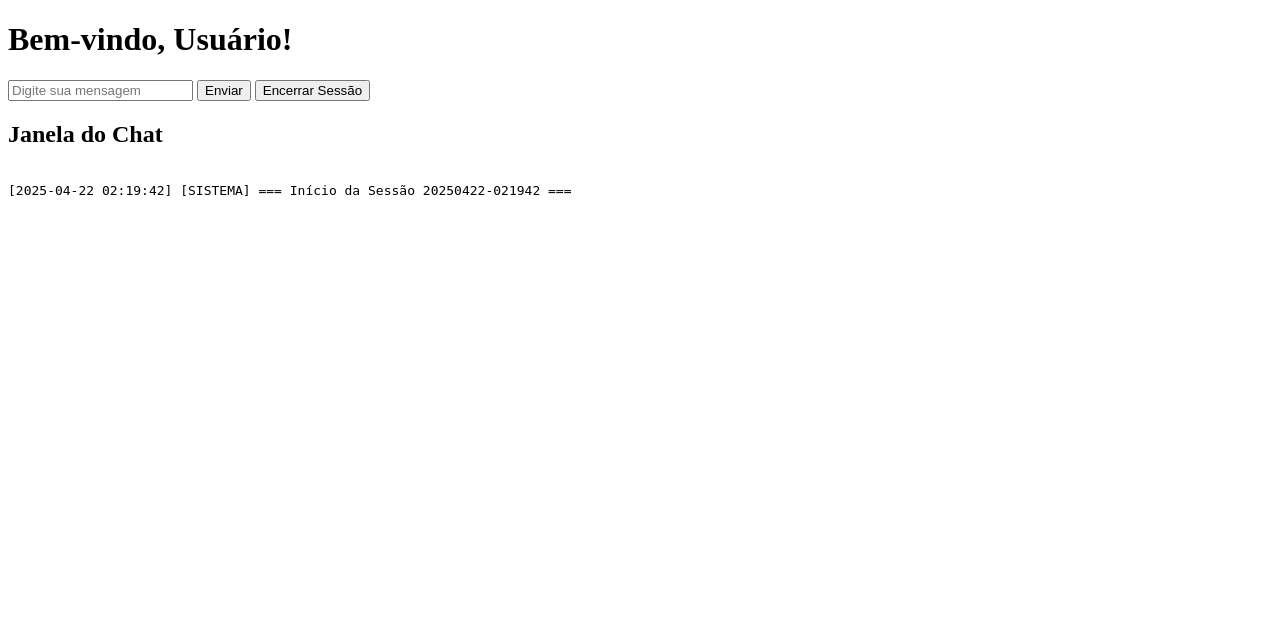
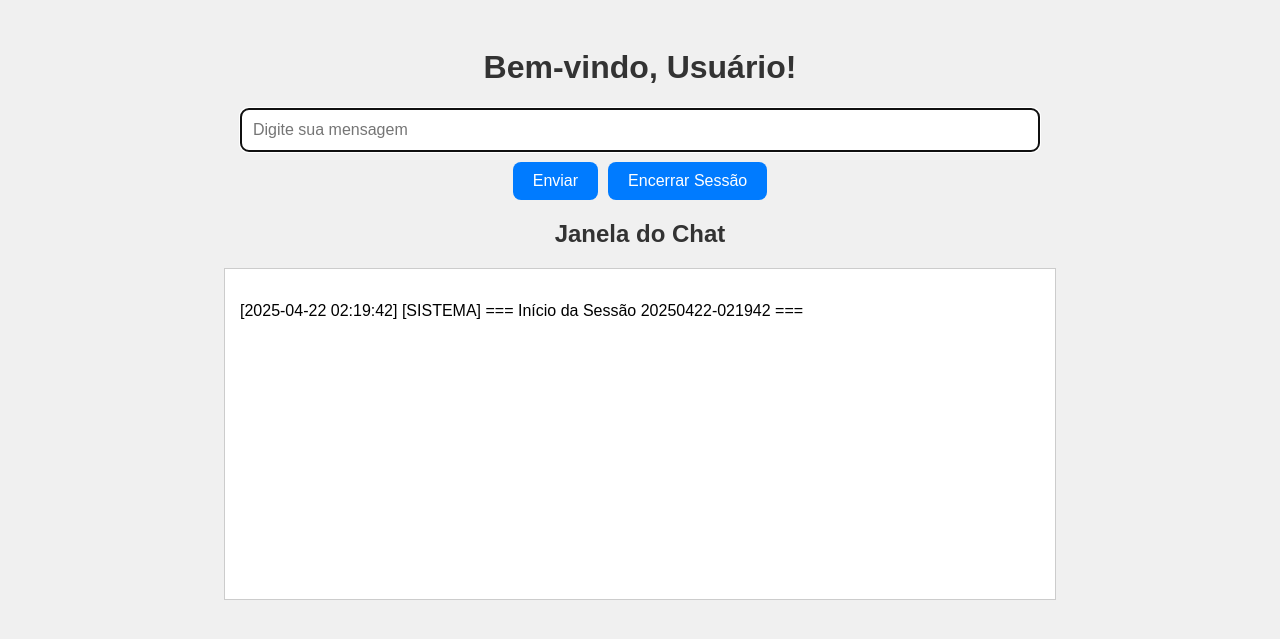
Before and after one commit to pedroggwp/flask-chat-websocket, a Flask app: page /usuario in a window 1280 px wide. Shown: the top 639 px of the page. Run offline with Flask 3, Linux system fonts and the light colour scheme; some libraries are stand-ins or nearby versions.

Commit message:
CSS e requirements.txt
Melhorias na organização do pacote da aplicação e na UX.

```diff
--- /dev/null
+++ b/flask_chat/app/static/style.css
@@ -0,0 +1,59 @@
+/* style.css */
+body {
+  font-family: Arial, sans-serif;
+  background-color: #f0f0f0;
+  padding: 20px;
+}
+
+h1, h2 {
+  color: #333;
+  text-align: center;
+}
+
+form {
+  max-width: 800px;
+  margin: 0 auto 20px auto;
+}
+
+input[type="text"] {
+  width: 100%;
+  padding: 12px;
+  margin-bottom: 10px;
+  border: 1px solid #ccc;
+  border-radius: 8px;
+  font-size: 16px;
+  box-sizing: border-box;
+}
+
+/* Agrupamento dos botões lado a lado */
+.button-group {
+  display: flex;
+  justify-content: center;
+  gap: 10px;
+}
+
+button {
+  padding: 10px 20px;
+  border: none;
+  border-radius: 8px;
+  background-color: #007BFF;
+  color: white;
+  font-size: 16px;
+  cursor: pointer;
+}
+
+button:hover {
+  background-color: #0056b3;
+}
+
+pre#historico {
+  background-color: white;
+  border: 1px solid #ccc;
+  padding: 15px;
+  height: 300px;
+  overflow-y: scroll;
+  max-width: 800px;
+  margin: 0 auto;
+  font-family: sans-serif;  /* Troca monospace por sans-serif */
+  white-space: pre-line;    /* Agora ignora múltiplos espaços e mantém quebras de linha */
+}
--- a/flask_chat/app/templates/base.html
+++ b/flask_chat/app/templates/base.html
@@ -3,6 +3,7 @@
 <head>
     <title>{% block titulo %}{% endblock %}</title>
     <script src="https://cdn.socket.io/4.7.2/socket.io.min.js"></script>
+    <link rel="stylesheet" href="{{ url_for('static', filename='style.css') }}">
 </head>
 <body>
     <h1>{% block cabecalho %}{% endblock %}</h1>
@@ -10,8 +11,10 @@
     {% block formulario %}
     <form method="POST" onsubmit="return validarFormulario(this)">
       <input type="text" name="mensagem" id="campoMensagem" placeholder="Digite sua mensagem">
-      <button type="submit" name="enviar" onclick="setRequisito(true)">Enviar</button>
-      <button type="submit" name="encerrar" onclick="setRequisito(false)">Encerrar Sessão</button>
+      <div class="button-group">
+        <button type="submit" name="enviar" onclick="setRequisito(true)">Enviar</button>
+        <button type="submit" name="encerrar" onclick="setRequisito(false)">Encerrar Sessão</button>
+      </div>
     </form>
 
     <script>
@@ -28,9 +31,9 @@
     <h2>Janela do Chat</h2>
     {% block chat %}
     <pre id="historico">
-{% for linha in historico %}
-{{ linha|safe }}
-{% endfor %}
+      {% for linha in historico %}
+      {{ linha|safe }}
+      {% endfor %}
     </pre>
     {% endblock %}
 
@@ -48,5 +51,24 @@
             historico.innerHTML = novaLinha + historico.innerHTML;
         });
     </script>
+
+    <script>
+      const campo = document.getElementById("campoMensagem");
+
+      // Garante foco ao carregar a página
+      window.onload = () => campo.focus();
+
+      // Garante foco de volta após envio de mensagem (pequeno atraso)
+      document.getElementById("formulario").addEventListener("submit", () => {
+        setTimeout(() => campo.focus(), 100);
+      });
+
+      // Também volta ao foco após clique nos botões
+      document.querySelectorAll("button").forEach(btn => {
+        btn.addEventListener("click", () => {
+          setTimeout(() => campo.focus(), 100);
+        });
+      });
+    </script>
 </body>
 </html>
```
Also changed, not shown: flask_chat/app/templates/index.html (+8 -5 lines), flask_chat/requirements.txt (added, +11 -0 lines), README.md, flask_chat/app/__init__.py (line endings or trailing spaces), flask_chat/app/routes.py (line endings or trailing spaces), flask_chat/app/templates/atendente.html (line endings or trailing spaces), flask_chat/app/templates/usuario.html (line endings or trailing spaces), flask_chat/chatmain.py (line endings or trailing spaces).
